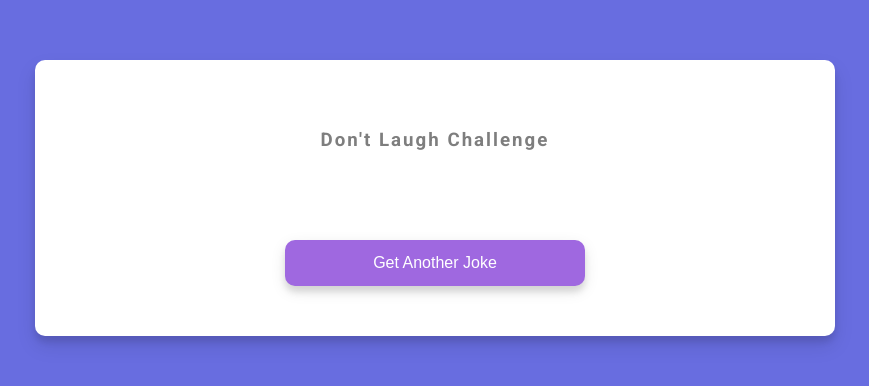
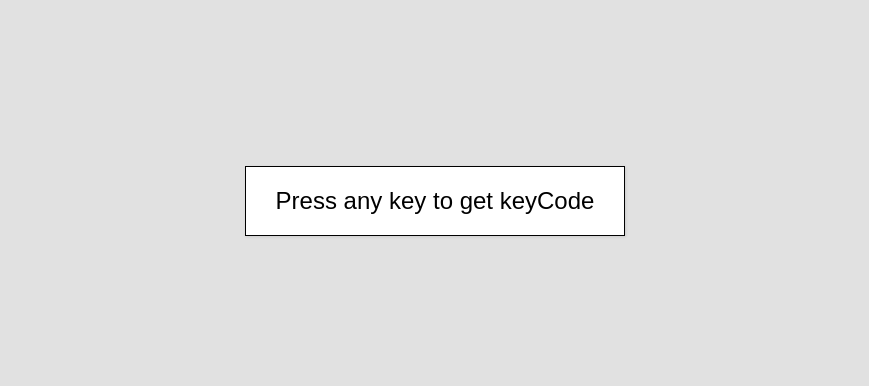
Before and after one commit to qgan7125/50_frontend_project_react, a React (Create React App) app: page / in a window 1280 px wide. Shown: the part 202-588 px from the top of the page, without its empty margins (205-1074 px from the left). Built offline with nearby package versions, Linux system fonts and the light colour scheme; no server answers; a web font is replaced by a local one.

Commit message:
Finished project 11

```diff
--- a/src/App.js
+++ b/src/App.js
@@ -2,7 +2,8 @@ import 'App.css';
 // import ScrollAnimation from 'components/06-scroll-animation/scrollAnimation';
 // import FormWave from 'components/08-form-wave/formWave';
 // import SoundBoard from 'components/09-sound-board/soundBoard';
-import DadJoke from 'components/10-dad-joke/dadJoke';
+// import DadJoke from 'components/10-dad-joke/dadJoke';
+import EventkeyCode from 'components/11-event-keycode/eventKeycode';
 // import HiddenSearch from 'components/04-hidden-search/hiddenSearch';
 // import BlurryLoading from 'components/05-blurry-loading/blurryLoading';
 // import SplitLandingPage from 'components/07-split-landing-page/splitLandingPage';
@@ -20,7 +21,8 @@ function App() {
     // <SplitLandingPage />
     // <ScrollAnimation />
     // <SoundBoard />
-    <DadJoke />
+    // <DadJoke />
+    <EventkeyCode />
   );
 }
 
--- /dev/null
+++ b/src/components/11-event-keycode/eventKeycode.css
@@ -0,0 +1,24 @@
+.eventKeycode__container {
+    width: 100vw;
+    height: 100vh;
+    background-color: #e1e1e1;
+    display: flex;
+    justify-content: center;
+    align-items: center;
+}
+
+.eventKeycode__container .box {
+    border: 1px solid black;
+    padding: 20px 30px;
+    font-size: 24px;
+    background-color: var(--color-white);
+    box-shadow: 1px 1px 3px rgba(0, 0, 0, 0.1);
+    margin-top: 5px;
+    min-width: 150px;
+}
+
+.eventKeycode__event {
+    display: flex;
+    gap: 30px;
+    text-align: center;
+}
--- /dev/null
+++ b/src/components/11-event-keycode/eventKeycode.js
@@ -0,0 +1,42 @@
+import React, { useState, useEffect } from 'react';
+import './eventKeycode.css';
+
+const EventkeyCode = () => {
+    const [keyCode, setKeyCode] = useState({});
+    const pressed = Object.keys(keyCode).length > 0 ? true : false;
+
+    const handleKeyDown = (e) => {
+        setKeyCode(prevCode => ({ ...prevCode, 'key': e.key, 'keyCode': e.keyCode, 'code': e.code }))
+    }
+
+    useEffect(() => {
+        document.addEventListener('keydown', handleKeyDown)
+    }, [])
+    return (
+        <div className='eventKeycode__container'>
+            {
+                pressed ?
+                    <div className='eventKeycode__event'>
+                        <div>
+                            event.key
+                            <div className='box'>{keyCode.key || ""}</div>
+                        </div>
+                        <div>
+                            event.keyCode
+                            <div className='box'>{keyCode.keyCode || ""}</div>
+                        </div>
+                        <div>
+                            event.code
+                            <div className='box'>{keyCode.code || ""}</div>
+                        </div>
+                    </div>
+                    :
+                    <div className='box'>
+                        Press any key to get keyCode
+                    </div>
+            }
+        </div>
+    )
+}
+
+export default EventkeyCode;
```
Also changed, not shown: 1 other file (tests, documents, lock files or other folders).
